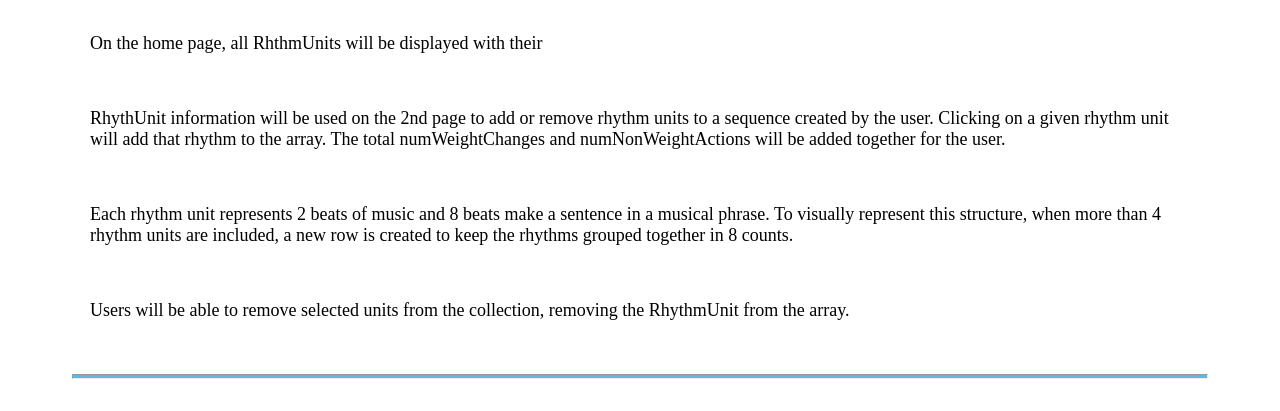
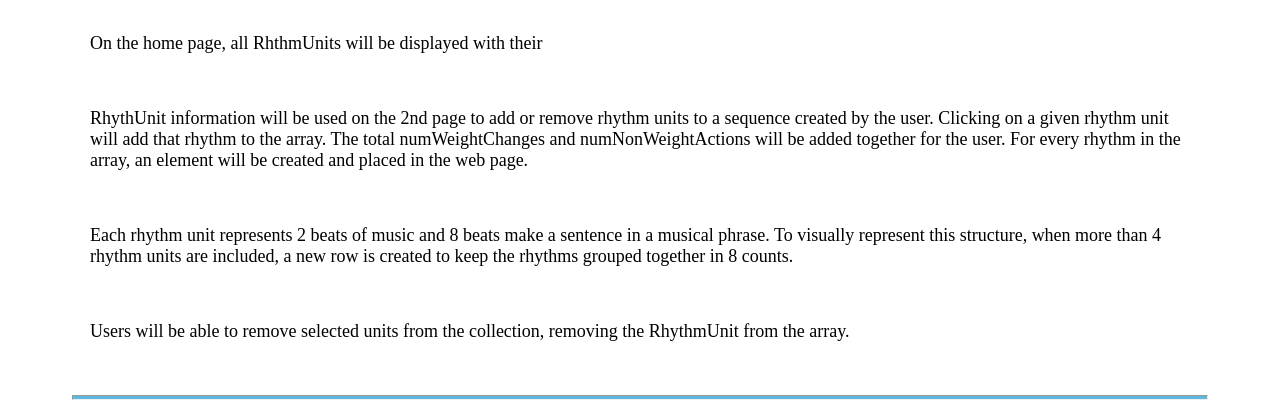
Before and after one commit to RealDJS/wdd131, a plain HTML site: page dancemath/site-plan.html in a window 1280 px wide. Shown: the part 830-1241 px from the top of the page. Drawn offline with Linux system fonts and the light colour scheme; a web font is replaced by a local one.

```diff
--- a/dancemath/site-plan.html
+++ b/dancemath/site-plan.html
@@ -347,7 +347,8 @@
             rhythm units to a sequence created by the user. Clicking on a given
             rhythm unit will add that rhythm to the array. The total
             numWeightChanges and numNonWeightActions will be added together for
-            the user.
+            the user. For every rhythm in the array, an element will be created
+            and placed in the web page.
          </p>
          <p>
             Each rhythm unit represents 2 beats of music and 8 beats make a
```
